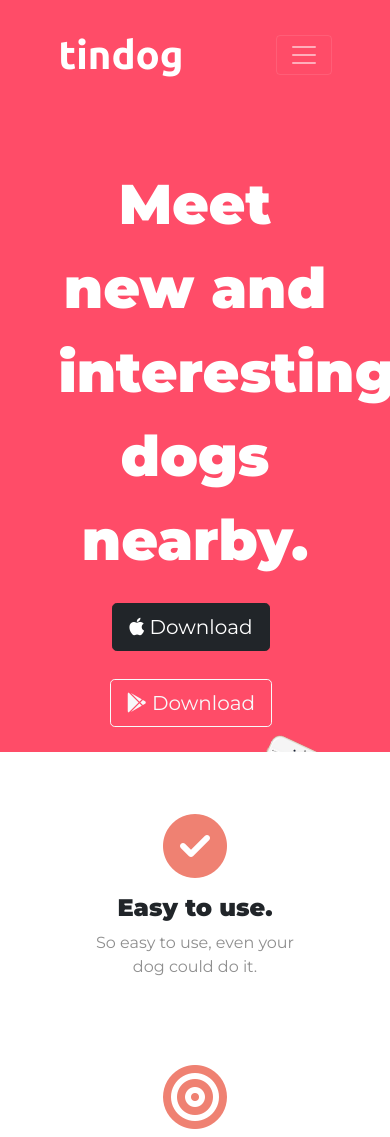
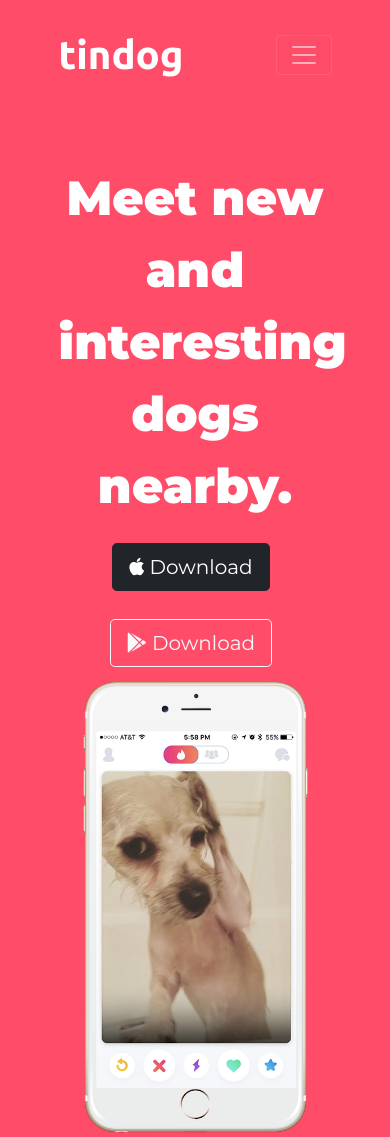
Before and after one commit to YoussefWael1025/tinder-ripoff, a plain HTML site: page index.html in a window 390 px wide. Shown: the top 1137 px of the page. Drawn offline with nearby package versions, Linux system fonts and the light colour scheme.

Commit message:
Update styles.css

```diff
--- a/styles.css
+++ b/styles.css
@@ -52,7 +52,7 @@ h3 {
 
 /* title image */
 .title-image {
-  width: 18%;
+  width: 275px;
   right: 20%;
   transform: rotate(25deg);
   position: absolute;
@@ -165,3 +165,24 @@ padding: 7% 15%;
 .ic {
   margin: 5px;
 }
+@media (max-width: 995px){
+  .title-image {
+    position: static;
+    transform: rotate(0);
+    width: 225px;
+    right: 40%;
+  }
+  #title {
+    text-align: center;
+  }
+  h1 {
+    font-size: 3rem;
+  }
+}
+@media (max-width: 1270px) and (min-width: 994px){
+  .title-image {
+    transform: rotate(0);
+    width: 250px;
+    position:static;
+  }
+}
```
